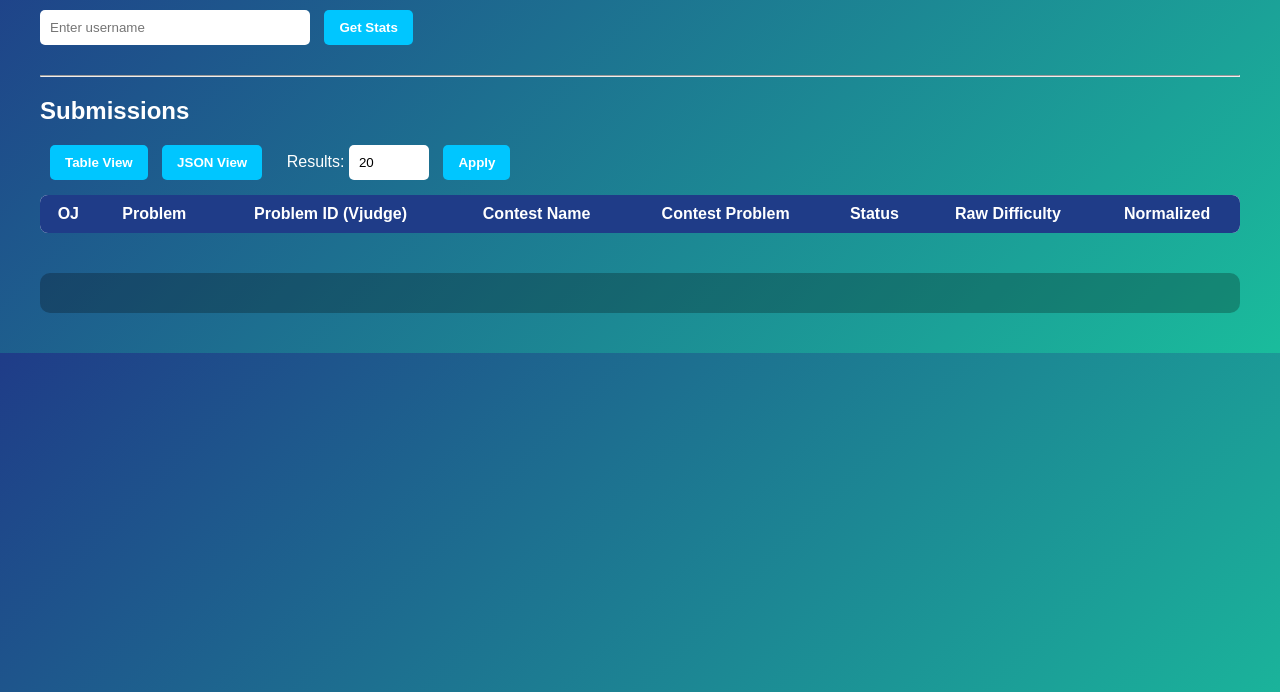
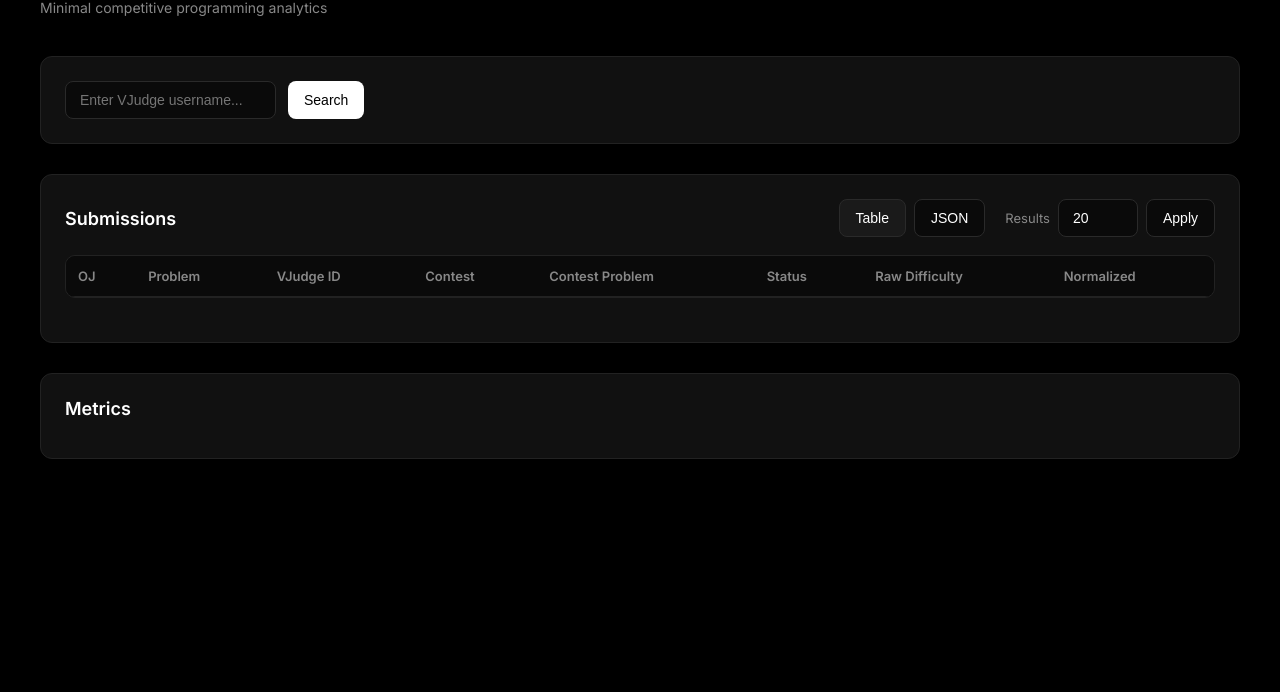
Before and after one commit to Electromayonaise/vjudge-userdata, a website: page public/index.html in a window 1280 px wide. Shown: the part 108-800 px from the top of the page. Drawn offline with Linux system fonts and the light colour scheme.

Commit message:
style: change ugly styling

```diff
--- a/public/index.html
+++ b/public/index.html
@@ -1,47 +1,78 @@
 <!doctype html>
-<html>
+<html lang="en">
   <head>
+    <meta charset="UTF-8" />
+    <meta name="viewport" content="width=device-width, initial-scale=1.0" />
     <title>VJudge Stats Dashboard</title>
+
+    <!-- Google Font similar to Vercel -->
+    <link rel="preconnect" href="https://fonts.googleapis.com" />
+    <link rel="preconnect" href="https://fonts.gstatic.com" crossorigin />
+    <link
+      href="https://fonts.googleapis.com/css2?family=Inter:wght@400;500;600;700&display=swap"
+      rel="stylesheet"
+    />
+
     <link rel="stylesheet" href="style.css" />
   </head>
 
   <body>
-    <h1>VJudge Stats Dashboard</h1>
+    <div class="app">
 
-    <form id="searchForm">
-      <input type="text" id="username" placeholder="Enter username" required />
-      <button type="submit">Get Stats</button>
+      <header class="header">
+        <h1>VJudge Stats</h1>
+        <p class="subtitle">Minimal competitive programming analytics</p>
+      </header>
+
+      <section class="card search-card">
+        <form id="searchForm" class="search-form">
+          <input
+            type="text"
+            id="username"
+            placeholder="Enter VJudge username..."
+            required
+          />
+          <button type="submit" class="primary-btn">Search</button>
         </form>
+      </section>
 
-    <hr />
-
+      <section class="card submissions-card">
+        <div class="section-header">
           <h2>Submissions</h2>
 
-    <div style="margin-bottom: 15px">
-      <button id="tableViewBtn">Table View</button>
-      <button id="jsonViewBtn">JSON View</button>
+          <div class="controls">
+            <div class="view-switch">
+              <button id="tableViewBtn" class="ghost-btn active">
+                Table
+              </button>
+              <button id="jsonViewBtn" class="ghost-btn">
+                JSON
+              </button>
+            </div>
 
-      <label style="margin-left: 20px">
-        Results:
+            <div class="page-size">
+              <label for="pageSizeInput">Results</label>
               <input
                 type="number"
                 id="pageSizeInput"
                 value="20"
                 min="1"
-          style="width: 60px"
               />
-      </label>
-
-      <button id="applyPageSizeBtn">Apply</button>
+              <button id="applyPageSizeBtn" class="ghost-btn">
+                Apply
+              </button>
+            </div>
+          </div>
         </div>
 
+        <div class="table-wrapper">
           <table>
             <thead>
               <tr>
                 <th>OJ</th>
                 <th>Problem</th>
-          <th>Problem ID (Vjudge)</th>
-          <th>Contest Name</th>
+                <th>VJudge ID</th>
+                <th>Contest</th>
                 <th>Contest Problem</th>
                 <th>Status</th>
                 <th>Raw Difficulty</th>
@@ -50,12 +81,19 @@
             </thead>
             <tbody id="submissions"></tbody>
           </table>
+        </div>
 
-    <pre id="jsonView" style="display: none"></pre>
+        <pre id="jsonView" class="json-view hidden"></pre>
 
-    <div id="pagination" style="margin-top: 20px"></div>
+        <div id="pagination" class="pagination"></div>
+      </section>
 
-    <div id="metrics" style="margin-top: 40px"></div>
+      <section class="card metrics-card">
+        <h2>Metrics</h2>
+        <div id="metrics"></div>
+      </section>
+
+    </div>
 
     <script src="app.js"></script>
   </body>
--- a/public/style.css
+++ b/public/style.css
@@ -1,76 +1,213 @@
-body {
-  font-family: Arial, sans-serif;
-  background: linear-gradient(135deg, #1f3c88, #1abc9c);
-  margin: 0;
-  padding: 40px;
-  color: white;
+:root {
+  --bg: #000000;
+  --card: #111111;
+  --border: #222222;
+  --border-light: #2a2a2a;
+  --text-primary: #ffffff;
+  --text-secondary: #888888;
+  --accent: #ffffff;
 }
 
-h1 {
-  margin-bottom: 5px;
+* {
+  box-sizing: border-box;
 }
 
-form {
-  margin-top: 20px;
+body {
+  margin: 0;
+  font-family: "Inter", sans-serif;
+  background-color: var(--bg);
+  color: var(--text-primary);
+}
+
+.app {
+  max-width: 1400px;
+  margin: 0 auto;
+  padding: 60px 40px;
+}
+
+.header {
+  margin-bottom: 40px;
+}
+
+.header h1 {
+  font-size: 32px;
+  font-weight: 700;
+  margin: 0;
+  letter-spacing: -0.5px;
+}
+
+.subtitle {
+  margin-top: 8px;
+  color: var(--text-secondary);
+  font-size: 14px;
+}
+
+.card {
+  background: var(--card);
+  border: 1px solid var(--border);
+  border-radius: 12px;
+  padding: 24px;
   margin-bottom: 30px;
 }
 
+.search-form {
+  display: flex;
+  gap: 12px;
+}
+
 input {
-  padding: 10px;
-  width: 250px;
-  border-radius: 5px;
-  border: none;
+  background: #0a0a0a;
+  border: 1px solid var(--border-light);
+  border-radius: 8px;
+  padding: 10px 14px;
+  color: var(--text-primary);
+  font-size: 14px;
   outline: none;
 }
 
+input:focus {
+  border-color: #444;
+}
+
+input[type="number"] {
+  width: 80px;
+}
+
 button {
-  padding: 10px 15px;
-  margin-left: 10px;
-  border-radius: 5px;
-  border: none;
+  border-radius: 8px;
+  padding: 10px 16px;
+  font-size: 14px;
+  font-weight: 500;
   cursor: pointer;
-  background-color: #00c6ff;
-  color: white;
-  font-weight: bold;
+  transition: all 0.15s ease;
+  border: 1px solid var(--border-light);
+  background: #0a0a0a;
+  color: var(--text-primary);
+}
+
+button:hover {
+  background: #1a1a1a;
 }
 
 button:disabled {
-  background-color: gray;
+  opacity: 0.5;
   cursor: not-allowed;
+}
+
+.primary-btn {
+  background: var(--accent);
+  color: #000;
+  border: none;
+}
+
+.primary-btn:hover {
+  opacity: 0.9;
+}
+
+.ghost-btn.active {
+  background: #1a1a1a;
+}
+
+.section-header {
+  display: flex;
+  justify-content: space-between;
+  align-items: center;
+  margin-bottom: 18px;
+  flex-wrap: wrap;
+  gap: 15px;
+}
+
+.section-header h2 {
+  margin: 0;
+  font-size: 18px;
+  font-weight: 600;
+}
+
+.controls {
+  display: flex;
+  gap: 20px;
+  align-items: center;
+  flex-wrap: wrap;
+}
+
+.view-switch {
+  display: flex;
+  gap: 8px;
+}
+
+.page-size {
+  display: flex;
+  align-items: center;
+  gap: 8px;
+}
+
+.page-size label {
+  font-size: 13px;
+  color: var(--text-secondary);
+}
+
+.table-wrapper {
+  overflow-x: auto;
+  border-radius: 10px;
+  border: 1px solid var(--border);
 }
 
 table {
   width: 100%;
   border-collapse: collapse;
-  background: white;
-  color: black;
-  border-radius: 8px;
-  overflow: hidden;
+  font-size: 13px;
+}
+
+thead {
+  background: #0a0a0a;
 }
 
 th {
-  background-color: #1f3c88;
-  color: white;
-  padding: 10px;
+  text-align: left;
+  padding: 12px;
+  font-weight: 600;
+  color: var(--text-secondary);
+  border-bottom: 1px solid var(--border);
 }
 
 td {
-  padding: 8px;
-  text-align: center;
+  padding: 12px;
+  border-bottom: 1px solid var(--border);
 }
 
-tr:nth-child(even) {
-  background-color: #f2f2f2;
+tbody tr:hover {
+  background: #161616;
 }
 
-#pagination {
+.json-view {
   margin-top: 20px;
-  text-align: center;
+  background: #0a0a0a;
+  padding: 20px;
+  border-radius: 10px;
+  border: 1px solid var(--border);
+  font-size: 13px;
+  overflow-x: auto;
+}
+
+.hidden {
+  display: none;
+}
+
+.pagination {
+  margin-top: 20px;
+  display: flex;
+  gap: 8px;
+  flex-wrap: wrap;
+}
+
+.metrics-card h2 {
+  margin-top: 0;
+  font-size: 18px;
+  font-weight: 600;
 }
 
 #metrics {
-  margin-top: 40px;
-  padding: 20px;
-  background: rgba(0, 0, 0, 0.25);
-  border-radius: 10px;
+  margin-top: 15px;
+  font-size: 14px;
+  color: var(--text-secondary);
 }
```
Lines whose indentation alone changed are shown as unchanged.
